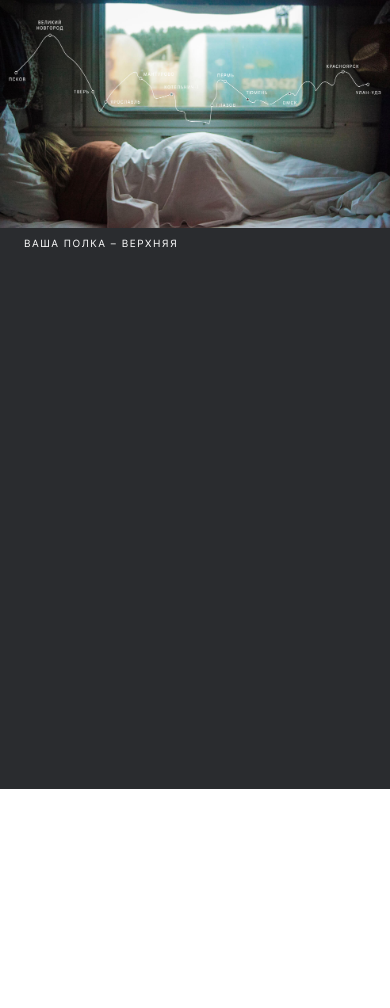
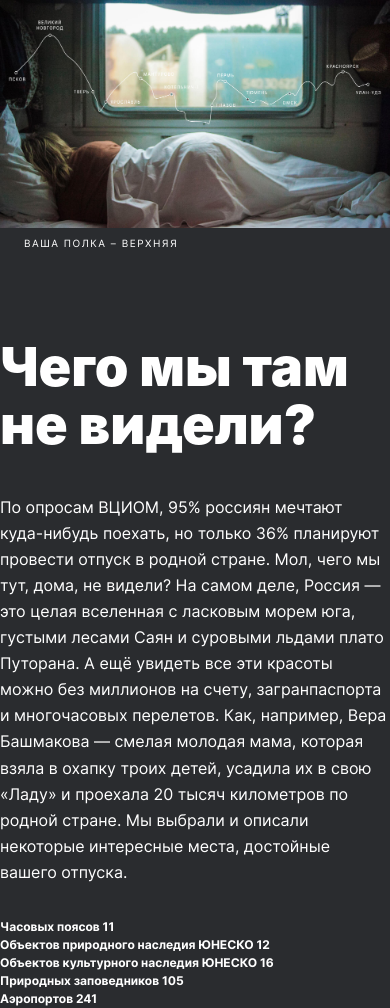
Before and after one commit to rust007-91/russian-travel, a plain HTML site: page index.html in a window 390 px wide. Shown: the part 344-1352 px from the top of the page. Before the commit the page ends 1133 px from the top, so only its background shows below. Drawn offline with Linux system fonts and the light colour scheme; a web font is replaced by a local one.

Commit message:
added main(section intro), page-min,max

```diff
--- /dev/null
+++ b/blocks/intro/intro.css
@@ -0,0 +1,20 @@
+.intro {
+    margin: 92px 0 0;
+    max-width: 690px;
+    min-height: 429px;
+    display: flex;
+    flex-direction: column;
+}
+
+@media screen and (max-width: 768px){
+    .intro {
+        margin: 88px auto 0;
+        max-width: 720px;
+    }
+}
+
+@media screen and (max-width: 320px){
+    .intro {
+        max-width: 288px;
+    }
+}
--- /dev/null
+++ b/blocks/intro/intro__list/intro__list.css
@@ -0,0 +1,16 @@
+.intro__list {
+    margin: 0;
+    padding: 33px 0 0;
+    min-height: 90px;
+    font-weight: 700;
+    font-size: 12px;
+    line-height: 18px;
+    color: #FFFFFF;
+    list-style-type: none;
+}
+
+@media screen and (max-width: 320px){
+    .intro__list {
+        padding: 34px 0 0;
+    }
+}
--- /dev/null
+++ b/blocks/intro/intro__text/intro__text.css
@@ -0,0 +1,9 @@
+.intro__text {
+    margin: 0;
+    padding-top: 40px;
+    min-height: 208px;
+    font-weight: 400;
+    font-size: 16px;
+    line-height: 163%;
+    color: #FFFFFF;
+}
--- /dev/null
+++ b/blocks/intro/intro__title/intro__title.css
@@ -0,0 +1,16 @@
+.intro__title {
+    margin: 0;
+    min-height: 58px;
+    font-weight: 900;
+    font-size: 54px;
+    line-height: 58px;
+    color: #FFFFFF;
+}
+
+@media screen and (max-width: 320px){
+    .intro__title {
+        max-width: 251px;
+        font-size: 32px;
+        line-height: 35px;
+    }
+}
--- a/blocks/lead/lead.css
+++ b/blocks/lead/lead.css
@@ -1,6 +1,6 @@
 .lead {
     max-width: 984px;
-    min-height: 1005px;
+    min-height: 406px;
     display: flex;
     flex-direction: column;
     align-items: center;
--- a/blocks/page/page.css
+++ b/blocks/page-max/page-max.css
@@ -1,4 +1,4 @@
-.page {
+.page-max {
     max-width: 1280px;
     box-sizing: border-box;
     font-family: Inter, sans-serif;
--- /dev/null
+++ b/blocks/page-min/_width/page-min_width_disabled.css
@@ -0,0 +1,5 @@
+@media screen and (max-width: 768px){
+    .page-min_width_disabled {
+        max-width: 928px;
+    }
+}
--- /dev/null
+++ b/blocks/page-min/page-min.css
@@ -0,0 +1,18 @@
+.page-min {
+    max-width: 984px;
+    box-sizing: border-box;
+    font-family: Inter, sans-serif;
+    margin: 0 auto;
+}
+
+@media screen and (max-width: 1024px){
+    .page-min {
+        max-width: 928px;
+    }
+}
+
+@media screen and (max-width: 768px){
+    .page-min {
+        max-width: 720px;
+    }
+}
--- a/index.html
+++ b/index.html
@@ -11,7 +11,7 @@
 </head>
 <body>
     <div class="background">
-        <div class="page">
+        <div class="page-max">
             <header class="header">
                 <img src="./images/header-logo.svg" alt="логотип Россия" class="header__logo">
                 <div class="header__link">
@@ -19,13 +19,27 @@
                     <a href="#" class="header__lang-link">En</a>
                 </div>
             </header>
+
             <main>
+                <div class="page-min page-min_width_disabled">
                     <section class="lead">
                         <h1 class="lead__title">Путешествия по России</h1>
                         <h2 class="lead__subtitle">Настоящая страна не в выпусках новостей, а здесь.</h2>
                         <img src="./images/lead-polka.jpg" alt="Полка в вагоне поезда" class="lead__image">
                         <h3 class="lead__caption">ваша полка &ndash; верхняя</h3>
                     </section>
+                    <section class="intro">
+                        <h2 class="intro__title">Чего мы там не видели?</h2>
+                        <p class="intro__text">По опросам ВЦИОМ, 95% россиян мечтают куда-нибудь поехать, но только 36% планируют провести отпуск в родной стране. Мол, чего мы тут, дома, не видели? На самом деле, Россия — это целая вселенная с ласковым морем юга, густыми лесами Саян и суровыми льдами плато Путорана. А ещё увидеть все эти красоты можно без миллионов на счету, загранпаспорта и многочасовых перелетов. Как, например, Вера Башмакова — смелая молодая мама, которая взяла в охапку троих детей, усадила их в свою «Ладу» и проехала 20 тысяч километров по родной стране. Мы выбрали и описали некоторые интересные места, достойные вашего отпуска.</p>
+                        <ul class="intro__list">
+                            <li>Часовых поясов 11</li>
+                            <li>Объектов природного наследия ЮНЕСКО 12</li>
+                            <li>Объектов культурного наследия ЮНЕСКО 16</li>
+                            <li>Природных заповедников 105</li>
+                            <li>Аэропортов 241</li>
+                        </ul>
+                    </section>
+                </div>
             </main>
         </div>
     </div>
--- a/pages/index.css
+++ b/pages/index.css
@@ -2,7 +2,9 @@
 
 @import "../blocks/background/background.css";
 
-@import "../blocks/page/page.css";
+@import "../blocks/page-max/page-max.css";
+@import "../blocks/page-min/page-min.css";
+@import "../blocks/page-min/_width/page-min_width_disabled.css";
 
 @import "../blocks/header/header.css";
 @import "../blocks/header/__logo/header__logo.css";
@@ -14,3 +16,8 @@
 @import "../blocks/lead/__subtitle/lead__subtitle.css";
 @import "../blocks/lead/__image/lead__image.css";
 @import "../blocks/lead/__caption/lead__caption.css";
+
+@import "../blocks/intro/intro.css";
+@import "../blocks/intro/intro__title/intro__title.css";
+@import "../blocks/intro/intro__text/intro__text.css";
+@import "../blocks/intro/intro__list/intro__list.css";
```
Lines whose indentation alone changed are shown as unchanged.
